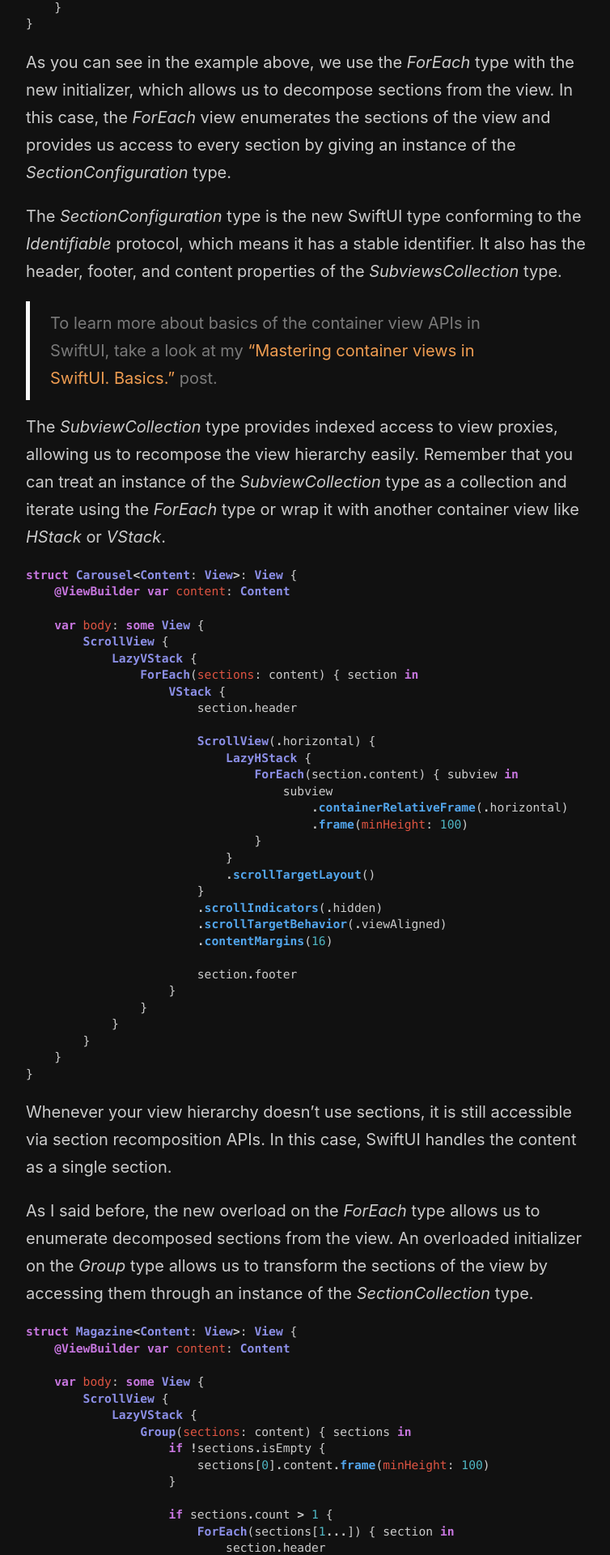
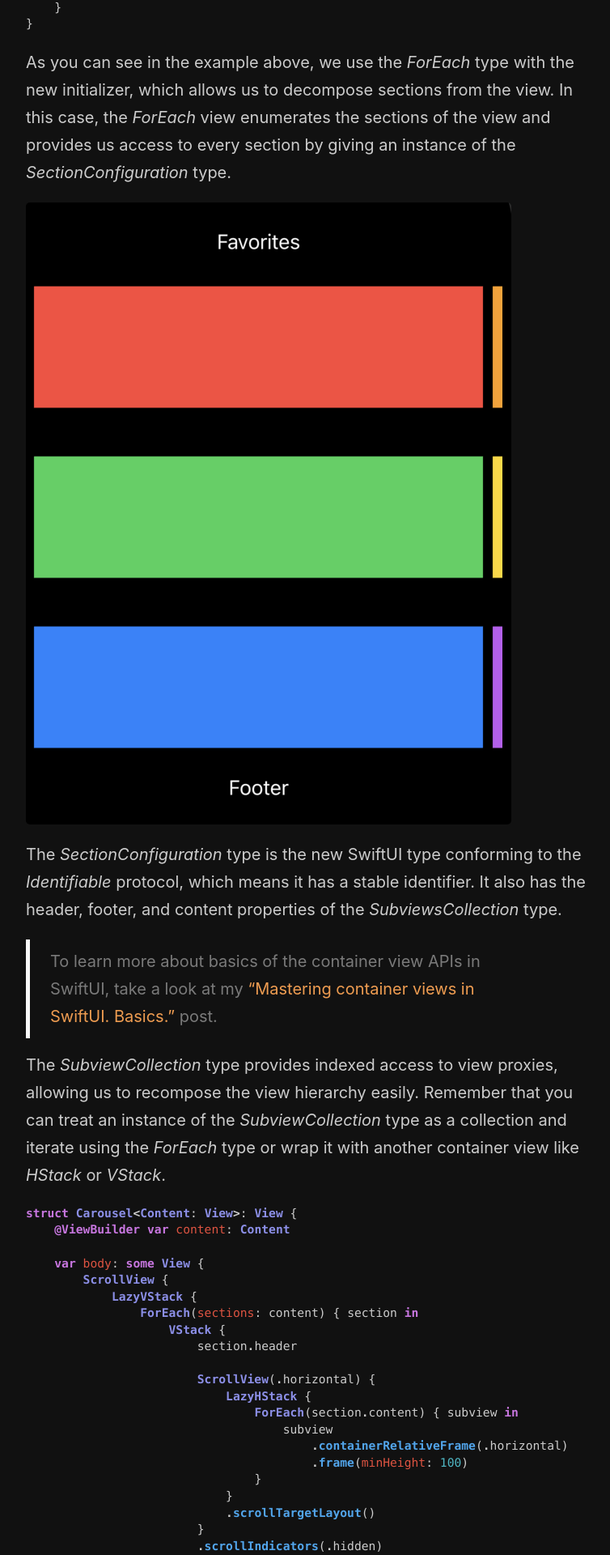
Before and after one commit to mecid/mecid.github.io, a Jekyll site: the page built from _posts/2024-10-01-mastering-container-views-in-swiftui-sections.md, in a window 1280 px wide. Shown: the part 2239-4159 px from the top of the page at 81% size, without its empty margins (258-1012 px from the left). Built offline with Jekyll 4.4.1, drawn with Linux system fonts in a browser that asks for light colours.

Commit message:
images included to the container sections post

```diff
--- a/_posts/2024-10-01-mastering-container-views-in-swiftui-sections.md
+++ b/_posts/2024-10-01-mastering-container-views-in-swiftui-sections.md
@@ -86,6 +86,8 @@ struct Carousel<Content: View>: View {
 
 As you can see in the example above, we use the *ForEach* type with the new initializer, which allows us to decompose sections from the view. In this case, the *ForEach* view enumerates the sections of the view and provides us access to every section by giving an instance of the *SectionConfiguration* type.
 
+![carousel](/public/container3.png)
+
 The *SectionConfiguration* type is the new SwiftUI type conforming to the *Identifiable* protocol, which means it has a stable identifier. It also has the header, footer, and content properties of the *SubviewsCollection* type.
 
 > To learn more about basics of the container view APIs in SwiftUI, take a look at my ["Mastering container views in SwiftUI. Basics."](/2024/09/24/mastering-container-views-in-swiftui-basics/) post.
```
Also changed, not shown: other parts of _posts/2024-10-01-mastering-container-views-in-swiftui-sections.md (+2 -0 lines).
